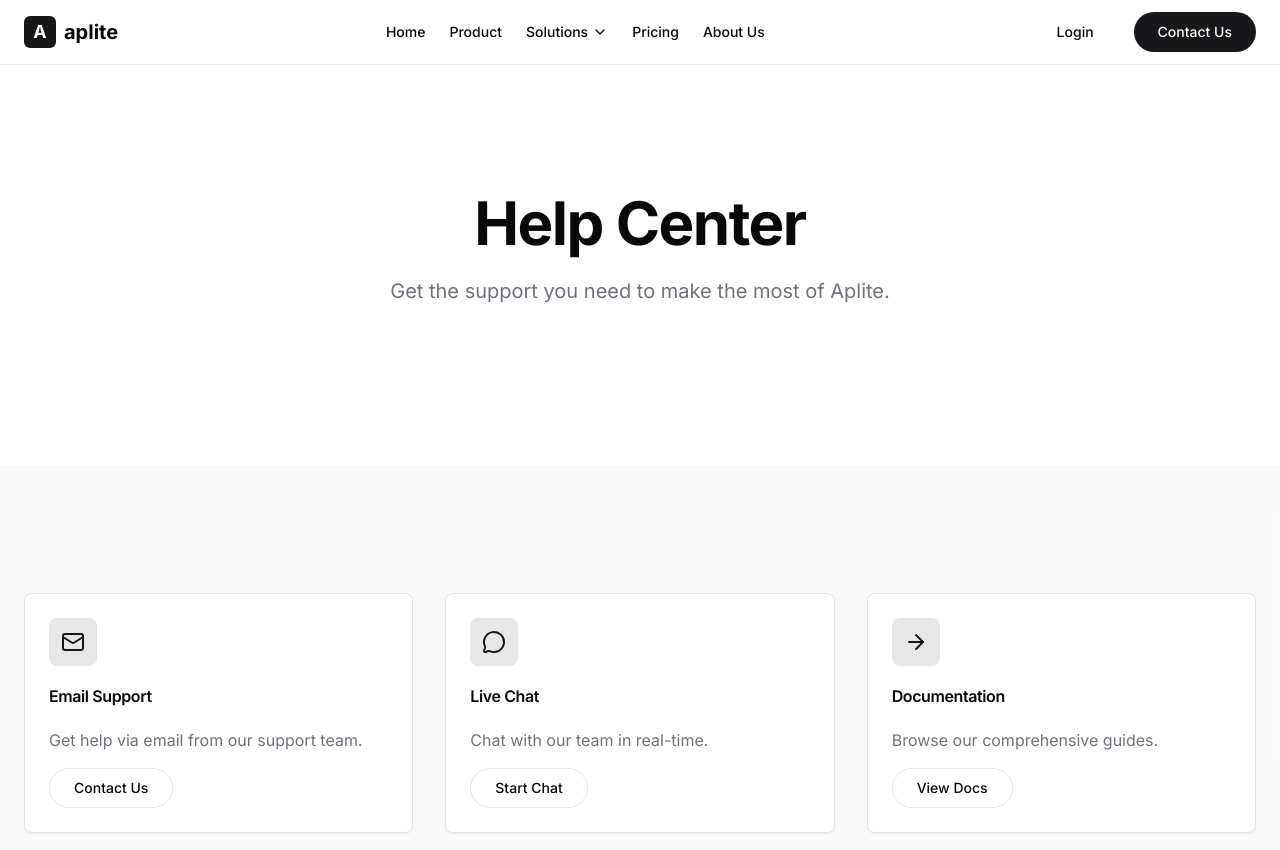
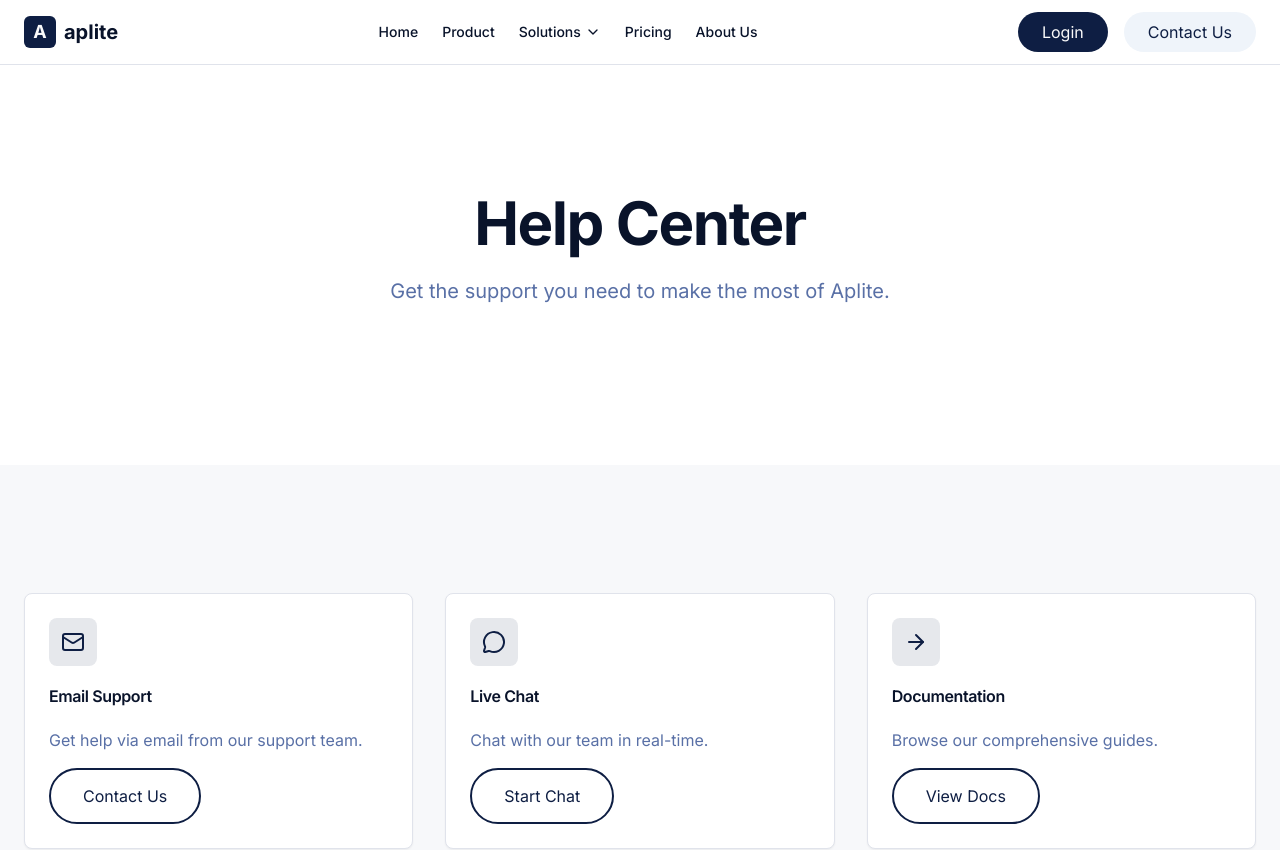
Before and after one commit to kartikbtspl/aplite-website, a Next.js app: page /help in a window 1280 px wide. Shown: the top 850 px of the page. Built offline with nearby package versions, Linux system fonts and the light colour scheme.

Commit message:
added the button varients

```diff
--- a/app/globals.css
+++ b/app/globals.css
@@ -5,24 +5,24 @@
 @layer base {
   :root {
     --background: 0 0% 100%;
-    --foreground: 240 10% 3.9%;
+    --foreground: 222 65% 10%;
     --card: 0 0% 100%;
-    --card-foreground: 240 10% 3.9%;
+    --card-foreground: 222 65% 10%;
     --popover: 0 0% 100%;
-    --popover-foreground: 240 10% 3.9%;
-    --primary: 240 5.9% 10%;
+    --popover-foreground: 222 65% 10%;
+    --primary: 222 65% 16%;
     --primary-foreground: 0 0% 98%;
-    --secondary: 240 4.8% 95.9%;
-    --secondary-foreground: 240 5.9% 10%;
-    --muted: 240 4.8% 95.9%;
-    --muted-foreground: 240 3.8% 46.1%;
-    --accent: 240 4.8% 95.9%;
-    --accent-foreground: 240 5.9% 10%;
+    --secondary: 214 55% 96%;
+    --secondary-foreground: 222 65% 16%;
+    --muted: 222 20% 95%;
+    --muted-foreground: 222 30% 50%;
+    --accent: 222 20% 95%;
+    --accent-foreground: 222 65% 16%;
     --destructive: 0 84.2% 60.2%;
     --destructive-foreground: 0 0% 98%;
-    --border: 240 5.9% 90%;
-    --input: 240 5.9% 90%;
-    --ring: 240 5.9% 10%;
+    --border: 222 20% 90%;
+    --input: 222 20% 90%;
+    --ring: 222 65% 16%;
     --radius: 0.5rem;
   }
 }
--- a/components/layout/header.tsx
+++ b/components/layout/header.tsx
@@ -71,10 +71,10 @@ export function Header() {
           </div>
 
           <div className="hidden items-center gap-4 md:flex">
-            <Button variant="ghost" asChild>
+            <Button variant="default" size="sm" asChild>
               <Link href="/login">Login</Link>
             </Button>
-            <Button asChild>
+            <Button variant="secondary" size="sm" asChild>
               <Link href="/get-started">Contact Us</Link>
             </Button>
           </div>
@@ -265,7 +265,7 @@ export function Header() {
               {/* Bottom Buttons */}
               <div className="border-t p-4">
                 <div className="flex flex-col gap-3">
-                  <Button variant="ghost" asChild className="w-full justify-start">
+                  <Button variant="default" asChild className="w-full justify-start">
                     <Link href="/login" onClick={() => setMobileMenuOpen(false)}>
                       Login
                     </Link>
--- a/components/sections/cta.tsx
+++ b/components/sections/cta.tsx
@@ -20,7 +20,7 @@ export function CTA() {
                 <ArrowRight className="ml-2 h-4 w-4" />
               </Link>
             </Button>
-            <Button size="lg" variant="ghost" className="text-white hover:bg-white/10" asChild>
+            <Button size="lg" variant="default" className="text-white hover:bg-white/10" asChild>
               <Link href="/get-started">Contact Us</Link>
             </Button>
           </div>
--- a/components/ui/button.tsx
+++ b/components/ui/button.tsx
@@ -1,25 +1,31 @@
 import * as React from "react";
 import { cva, type VariantProps } from "class-variance-authority";
 import { cn } from "@/lib/utils";
+import { ArrowUpRight } from "lucide-react";
 
 const buttonVariants = cva(
-  "inline-flex items-center justify-center gap-2 whitespace-nowrap rounded-full text-sm font-medium transition-all focus-visible:outline-none focus-visible:ring-2 focus-visible:ring-ring disabled:pointer-events-none disabled:opacity-50",
+  "inline-flex items-center justify-center whitespace-nowrap rounded-full text-base transition-all focus-visible:outline-none focus-visible:ring-2 focus-visible:ring-ring disabled:pointer-events-none disabled:opacity-50",
   {
     variants: {
       variant: {
         default: "bg-primary text-primary-foreground hover:bg-primary/90",
-        outline: "border border-input bg-background hover:bg-accent hover:text-accent-foreground",
-        ghost: "hover:bg-accent hover:text-accent-foreground",
+        outline: "border-2 border-primary bg-background text-primary hover:bg-primary/5",
+        secondary: "bg-secondary text-primary hover:bg-secondary/80",
       },
       size: {
-        default: "h-10 px-6 py-2",
-        sm: "h-9 px-4",
-        lg: "h-12 px-8",
+        default: "h-14 px-8 py-4",
+        sm: "h-10 px-6 py-3",
+        lg: "h-16 px-10 py-5",
+      },
+      withIcon: {
+        true: "gap-3",
+        false: "gap-0",
       },
     },
     defaultVariants: {
       variant: "default",
       size: "default",
+      withIcon: false,
     },
   }
 );
@@ -28,17 +34,25 @@ export interface ButtonProps
   extends React.ButtonHTMLAttributes<HTMLButtonElement>,
     VariantProps<typeof buttonVariants> {
   asChild?: boolean;
+  showIcon?: boolean;
 }
 
 const Button = React.forwardRef<HTMLButtonElement, ButtonProps>(
-  ({ className, variant, size, asChild = false, ...props }, ref) => {
+  ({ className, variant, size, asChild = false, showIcon = false, children, ...props }, ref) => {
     const Comp = asChild ? "span" : "button";
     return (
       <Comp
-        className={cn(buttonVariants({ variant, size, className }))}
+        className={cn(buttonVariants({ variant, size, withIcon: showIcon, className }))}
         ref={ref as any}
         {...props}
-      />
+      >
+        {children}
+        {showIcon && (
+          <span className="flex h-8 w-8 items-center justify-center rounded-full border-2 border-current">
+            <ArrowUpRight className="h-4 w-4" />
+          </span>
+        )}
+      </Comp>
     );
   }
 );
```
